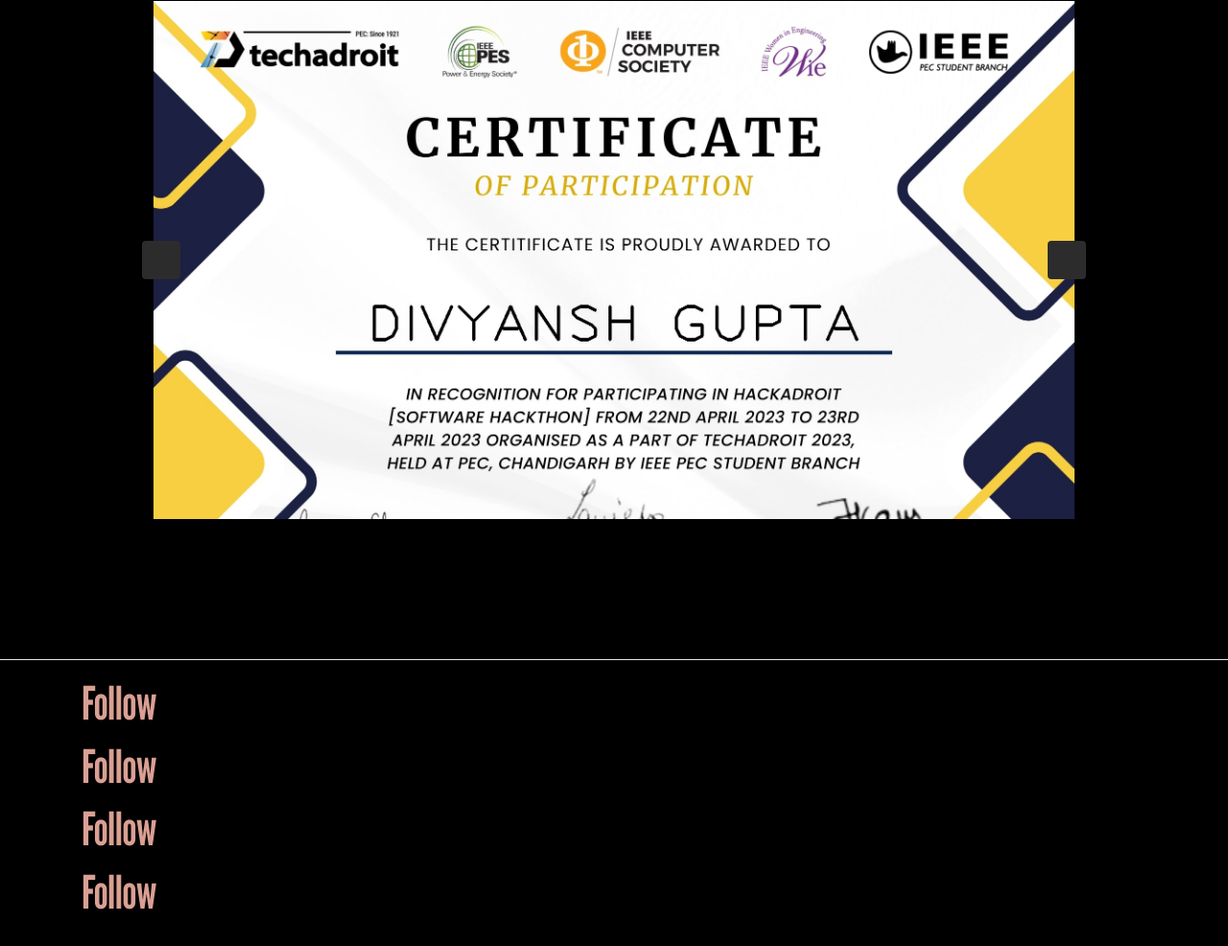
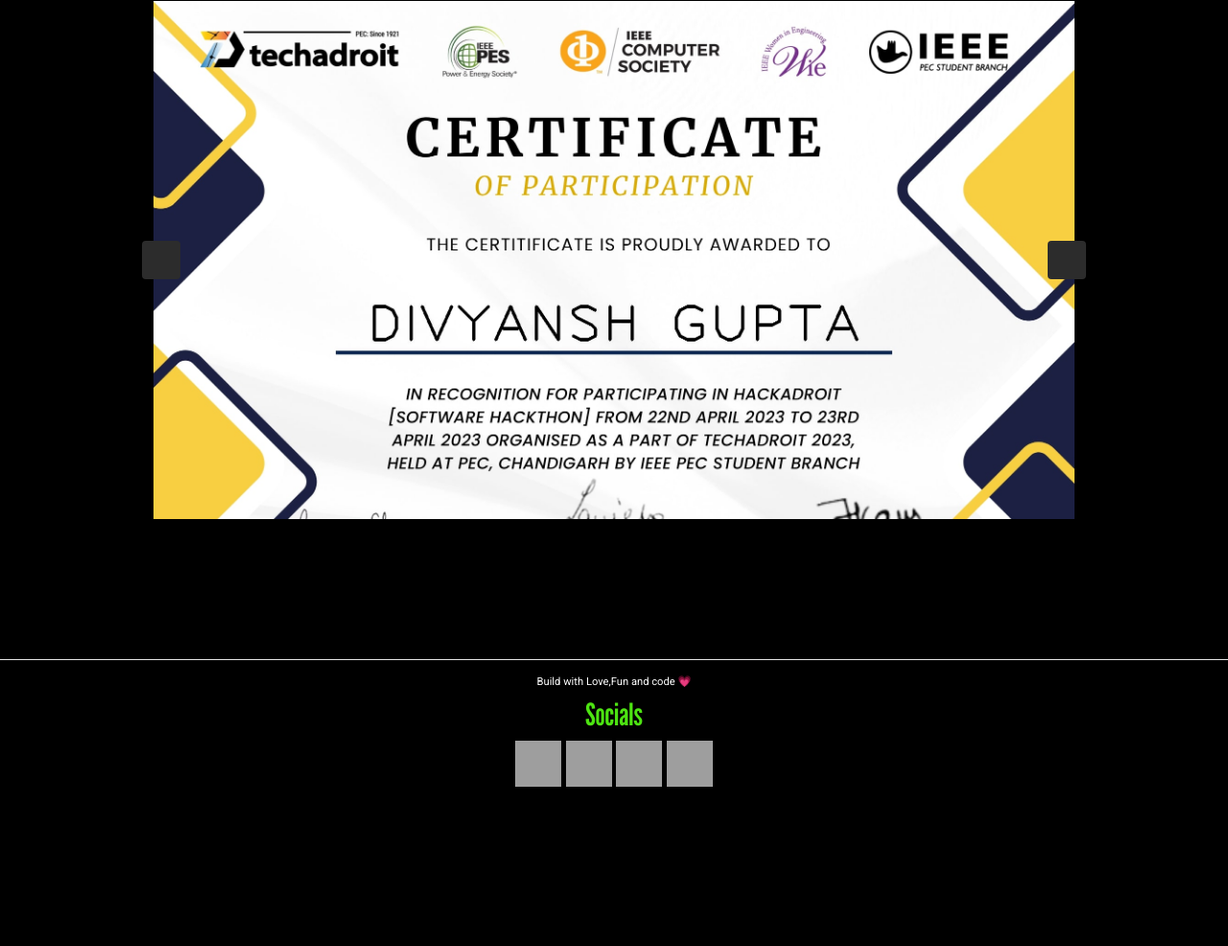
Before and after one commit to divyansh122/portfolio, a website: page index.html in a window 1280 px wide. Shown: the part 3752-4738 px from the top of the page at 96% size. After the commit the page ends 4599 px from the top, so only its background shows below. Drawn offline with nearby package versions, Linux system fonts and the light colour scheme; grey boxes are pictures that could not be loaded; a web font is replaced by a local one.

Commit message:
version 1.1.11

```diff
--- a/css/index.css
+++ b/css/index.css
@@ -490,12 +490,13 @@
   .btn:last-child { left: calc(50% + 1em); }
 }
 .impo7{
-  height: 50vh;
+  height: 20vh;
 }
 
 #h1footer{
   margin-top: 5px;
-  color: #DA9F93;
+  color: #891fb7;
+  text-align: center;
   font-family: 'League Gothic', sans-serif;
   font-size: 3em;
 }
@@ -505,3 +506,31 @@
     height: 10vh;
   }
 }
+
+#h2footer{
+  font-size: 0.7em;
+  color: #ffffff;
+  text-align: center;
+  font-family: 'Roboto', sans-serif;
+}
+#h4footer{
+  margin-top: 5px;
+  text-align: center;
+  color: #4de312;
+  font-family: 'League Gothic', sans-serif;
+  font-size: 2em;
+}
+#h3footer{
+  font-size: 1em;
+  color: #ffffff;
+  font-family: 'Roboto', sans-serif;
+  text-decoration: none;
+}
+
+.socials{
+  text-align: center;
+}
+#socials1{
+  display: inline-block;
+  align-items: center;
+}
--- a/index.html
+++ b/index.html
@@ -117,7 +117,7 @@
 
     </section>
     <section CLASS="impo6">
-        <div class="wrapper">
+        <div class="wrapper" data-aos="zoom-in" >
             <div class="slider-wrap">
               <div id="slider" class="slider">
                 <div class="slide"></div>
@@ -134,13 +134,28 @@
           </div>
     </section>
     <section class="impo7" >
-      <hr width="100%" color="white" size="50px" />
+      <hr width="100%" color="white" size="100px" />
       <div class="container">
-        <div class="footer">
-          <h1 id="h1footer">Follow</h1>
-          <h1 id="h1footer">Follow</h1>
-          <h1 id="h1footer">Follow</h1>
-          <h1 id="h1footer">Follow</h1>
+        <div class="footer" >
+          <!--<h1 id="h1footer">Follow</h1>-->
+                    <h3 id="h2footer">Build with Love,Fun and code 💗</h3>
+          <h1 id="h4footer">Socials</h1>
+          <!--<hr width="50%" color="grey" size="50px" align="left" />
+          <a href="#" id="h3footer"><img width="48" height="48" src="https://img.icons8.com/color/48/linkedin.png" alt="linkedin"/>Linkedin</a>
+          <hr width="50%" color="grey" size="50px" align="left" />
+
+          <a href="#" id="h3footer"><img width="48" height="48" src="https://img.icons8.com/color/48/twitter--v1.png" alt="twitter--v1"/>Twitter</a>
+          <hr width="50%" color="grey" size="50px" align="left" />
+          <a href="#" id="h3footer"><img width="48" height="48" src="https://img.icons8.com/nolan/64/github.png" alt="github"/>Github</a>
+          <hr width="50%" color="grey" size="50px" align="left" />
+          <a href="#" id="h3footer"><img width="48" height="48" src="https://img.icons8.com/color/48/instagram-new.png" alt="instagram-new"/>Instagram</a>-->
+          <div class="socials">
+            <a href="https://www.instagram.com/divyansh_g03/" target="_blank" id="socials1"><img width="48" height="48" src="https://img.icons8.com/color/48/instagram-new.png" alt="instagram-new"/></a>
+            <a href="https://twitter.com/DivyanshG122" target="_blank" id="socials1"><img width="48" height="48" src="https://img.icons8.com/color/48/twitter--v1.png" alt="twitter--v1"/></a>
+            <a href="https://www.linkedin.com/in/divyansh-gupta-3b57a1221/" target="_blank" iid="socials1"><img width="48" height="48" src="https://img.icons8.com/color/48/linkedin.png" alt="linkedin"/></a>
+            <a href="https://github.com/divyansh122" target="_blank" id="socials1"><img width="48" height="48" src="https://img.icons8.com/nolan/64/github.png" alt="github"/></a>
+
+          </div>
 
         </div>
       </div>
```
